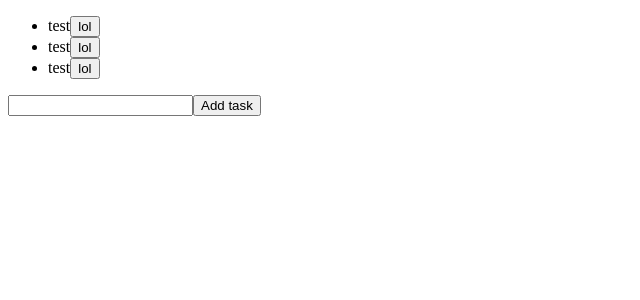
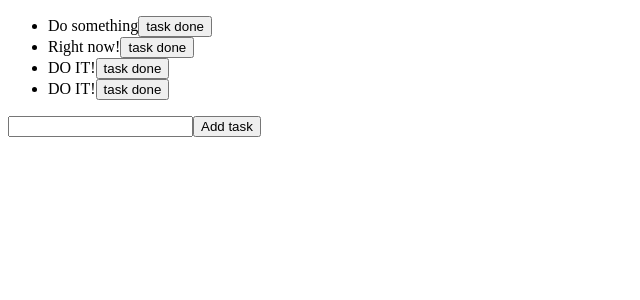
Before and after one commit to johant87/do-it, a React app: page / in a window 1280 px wide. Shown: the top 300 px of the page, without its empty margins (0-640 px from the left). Built offline with nearby package versions, Linux system fonts and the light colour scheme.

Commit message:
add task works!

```diff
--- a/src/App.js
+++ b/src/App.js
@@ -7,7 +7,7 @@ class App extends React.Component {
   constructor(){
     super();
     this.state = {
-      tasks: ["Do something", "Right now!", "DO IT!"]
+      tasks: ["Do something", "Right now!", "DO IT!" , "DO IT!"]
     };
   }
 
@@ -20,17 +20,9 @@ class App extends React.Component {
     var newTasks = currentTasks.concat(task);
     this.setState({
       tasks: newTasks
+
     });
   }
-
-  //
-  // onAddTask(taskname){
-  //   var currentTasks = this.state.tasks;
-  //   var newTasks = currentTasks.concat(taskname);
-  //   this.setState({
-  //     tasks: newTasks
-  //   });
-  // }
 
   render() {
       return (
--- a/src/Task.js
+++ b/src/Task.js
@@ -4,7 +4,6 @@ class Task extends React.Component {
     constructor(){
         super();
         this.state = {
-          status: "unfinished",
           title: "test"
         };
     }
@@ -12,7 +11,6 @@ class Task extends React.Component {
 
     changeStatus(event){
       this.setState({
-        status: "finished",
         title: "done"
       });
     }
@@ -21,10 +19,10 @@ class Task extends React.Component {
     render() {
         return (
 
-                <li>{this.state.title}
+                <li>{this.props.title}
                 <button onClick=
                 {this.changeStatus.bind(this)}>
-                lol
+                task done
                 </button>
                 </li>
         );
--- a/src/TaskList.js
+++ b/src/TaskList.js
@@ -7,7 +7,7 @@ class TaskList extends React.Component {
   constructor(){
       super();
       this.state = {
-          tasks: ["test", "test",]
+          tasks: ["l", "b",]
       };
   }
 
@@ -22,7 +22,7 @@ class TaskList extends React.Component {
       tasks: newTasks
     });
   }
-
+testwet
 
 render() {
     return (
```
